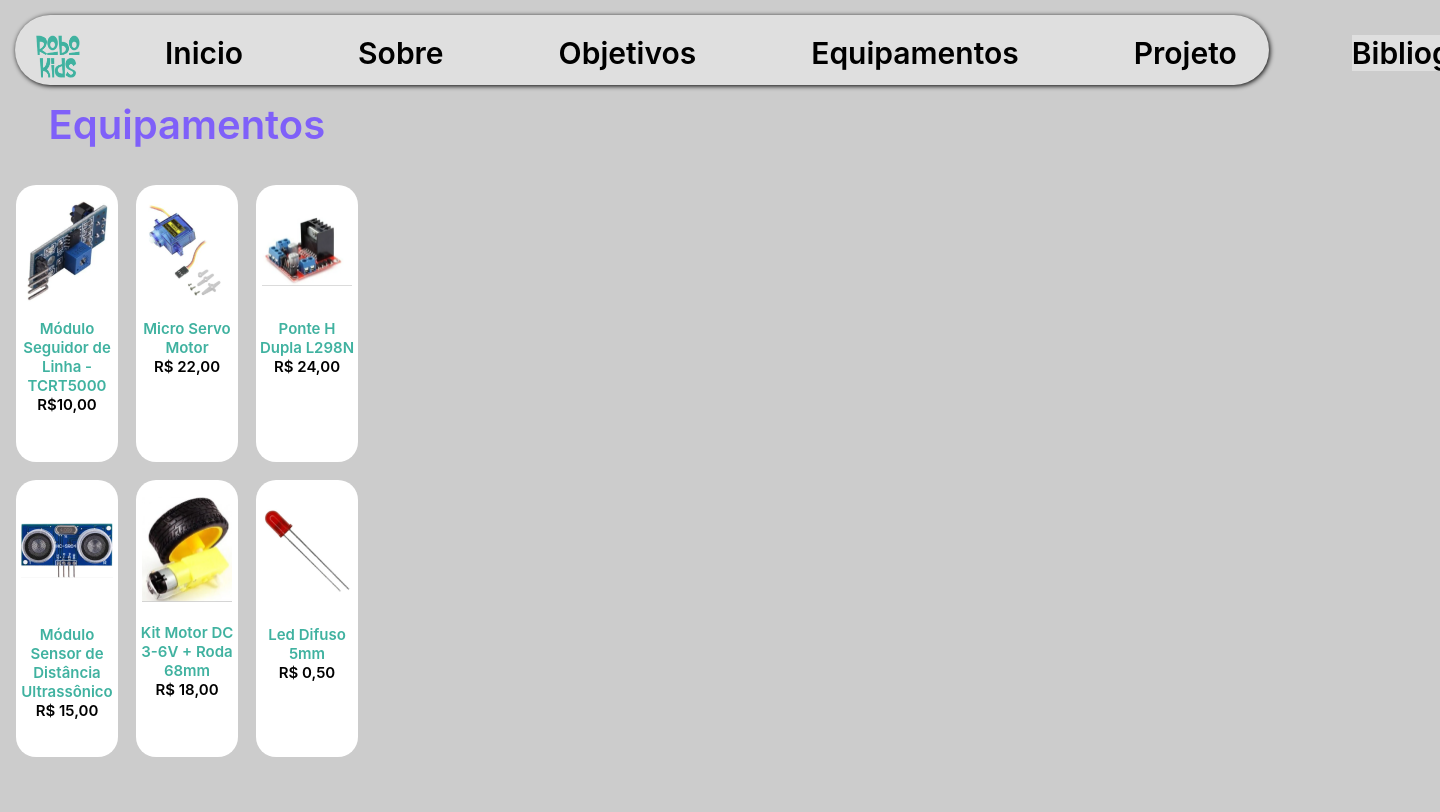
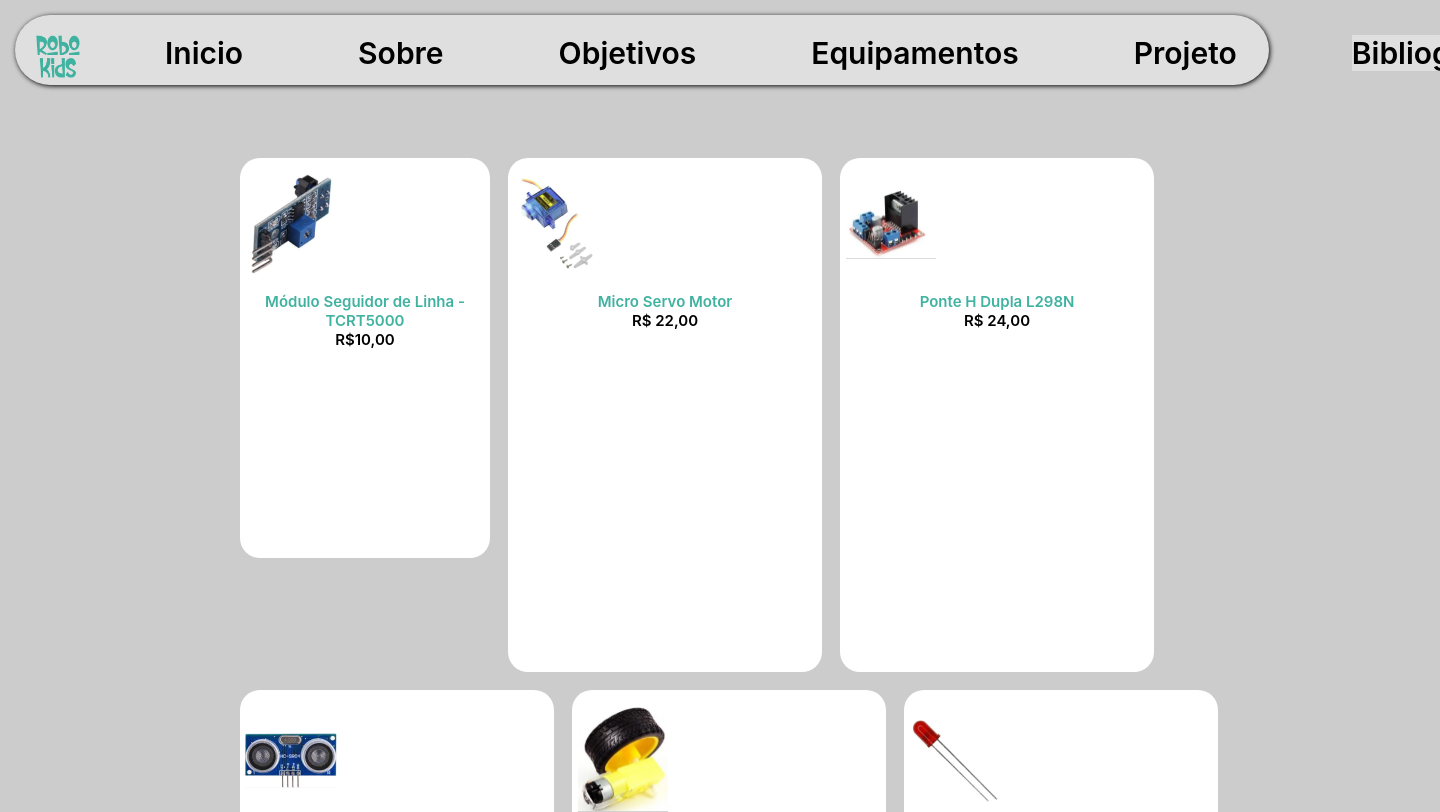
Before and after one commit to nananathann/TCC-, a React (Vite) app: page /equipamentos in a window 1280 px wide. Shown: the top 812 px of the page, 1440 px wide, since content can reach past the window. Built offline with nearby package versions, Linux system fonts and the light colour scheme.

Commit message:
responsividade em andamento

```diff
--- a/src/css/equipamentos.css
+++ b/src/css/equipamentos.css
@@ -65,14 +65,6 @@
   height: 6.5rem;
 }
 
-.seguidor h2 {
-
-
-}
-
-.seguidor h3 {
-
-}
 
 
 .servo{
@@ -88,15 +80,6 @@
     margin: 1.1875rem 0.2813rem;
 }
 
-.servo h2 {
-
-}
-
-.servo h3 {
-
-}
-
-
 .ponte{
   border-radius: 1.25rem;
   background: #FFF;
@@ -108,14 +91,6 @@
     width: 5.625rem;
     height: 4.5124rem;
     margin: 1.8125rem 0.375rem;
-}
-
-.ponte h2 {
-
-}
-
-.ponte h3 {
-
 }
 
 
@@ -132,13 +107,7 @@
   margin: 2.6875rem 0.3125rem;
 }
 
-.ultrassonico h2 {
 
-}
-
-.ultrassonico h3 {
-
-}
 
 
 .roda {
@@ -152,14 +121,6 @@
   margin: 1.0625rem 0.375rem;
   width: 5.625rem;
   height: 6.5625rem;
-
-}
-
-.roda h2 {
-
-}
-
-.roda h3 {
 
 }
 
@@ -177,10 +138,132 @@
     margin: 1.8125rem 0.375rem;
 }
 
-.led h2 {
+
+@media only screen and (min-width: 900px) {
+
+  .mainEquipamentos h1 {
+    display: none;
+  }
+
+  .mainEquipamentos h2{
+    color: #40b2a0;
+    text-align: center;
+    color: #40B2A0;
+    text-align: center;
+    font-family: Inter;
+    font-size: 0.9375rem;
+    font-style: normal;
+    font-weight: 600;
+    line-height: normal;
+    background: #FFF;
+  }
+
+  .mainEquipamentos h3 {
+      color: #000;
+      text-align: center;
+      font-family: Inter;
+      font-size: 0.9375rem;
+      font-style: normal;
+      font-weight: 600;
+      line-height: normal;
+      background: #FFF;
+  }
+
+
+  .mainEquipamentos .elementos {
+      display: flex;
+      flex-wrap: wrap;
+      gap: 18px;
+      width: 1200px;
+      margin: 6rem 15rem;
+  }
+
+
+  .seguidor {
+    border-radius: 1.25rem;
+    background: #FFF;
+    width: 250px;
+    height: 400px;
+    margin-bottom: 100px;
+  }
+
+  .seguidor img {
+      margin: 0.8125rem 0.5313rem;
+    width: 5.3125rem;
+    height: 6.5rem;
+  }
+
+
+
+  .servo{
+    background: #FFF;
+    border-radius: 1.25rem;
+    width: 314px;
+    height: 514px;
+  }
+
+  .servo img{
+      width: 5.8125rem;
+      height: 5.75rem;
+      margin: 1.1875rem 0.2813rem;
+  }
+
+  .ponte{
+    border-radius: 1.25rem;
+    background: #FFF;
+    width: 314px;
+    height: 514px;
+  }
+
+  .ponte img{
+      width: 5.625rem;
+      height: 4.5124rem;
+      margin: 1.8125rem 0.375rem;
+  }
+
+
+  .ultrassonico {
+    border-radius: 1.25rem;
+    background: #FFF;
+    width: 314px;
+    height: 514px;
+  }
+
+  .ultrassonico img{
+    width: 5.75rem;
+    height: 3.4328rem;
+    margin: 2.6875rem 0.3125rem;
+  }
+
+
+
+
+  .roda {
+    border-radius: 1.25rem;
+    background: #FFF;
+    width: 314px;
+    height: 514px;
+  }
+
+  .roda img{
+    margin: 1.0625rem 0.375rem;
+    width: 5.625rem;
+    height: 6.5625rem;
+
+  }
+
+
+  .led {
+    border-radius: 1.25rem;
+    background: #FFF;
+    width: 314px;
+    height: 514px;
+  }
+
+  .led img{
+      width: 5.625rem;
+      height: 5.1848rem;
+      margin: 1.8125rem 0.375rem;
+  }
 
 }
-
-.led h3 {
-
-}
--- a/src/css/projeto.css
+++ b/src/css/projeto.css
@@ -41,30 +41,33 @@ background: #7E7E7E;
 @media only screen and (min-width: 900px) {
 
   .mainProjeto h1 {
-    margin: 3.6875rem 6.8125rem;
-    color: #7F60F9;
+    display: none;
     }
+
+.videos {
+  display: flex;
+}
 
   .video1 {
     background: black;
-    width: 427px;
-    height: 908px;
-    margin: 280px 490px;
+    width: 350px;
+    height: 700px;
+    margin: 200px 490px 0;
     border-radius: 0.9375rem;
   }
 
   .video2 {
-      width: 319px;
-      height: 692px;
+    width: 219px;
+    height: 570px;
+      margin: 280px -400px;
       border-radius: 0.9375rem;
-  background: #7E7E7E;
+      background: #7E7E7E;
   }
 
   .video3 {
-    width: 319px;
-    height: 692px;
-    margin-top: -11.1875rem;
-    margin-left: 10.8125rem;
+    width: 219px;
+    height: 570px;
+    margin: 290px -580px;
     border-radius: 0.9375rem;
     background: #7E7E7E;
   }
--- a/src/projeto.jsx
+++ b/src/projeto.jsx
@@ -16,9 +16,11 @@ return (
         <main className='mainProjeto'>
             <h1 className='h1Projeto'>Projeto</h1>
 
+<div className="videos">
             <div className='video1'></div>
             <div className='video2'></div>
             <div className='video3'></div>
+            </div>
         </main>
 
         </body>
```
